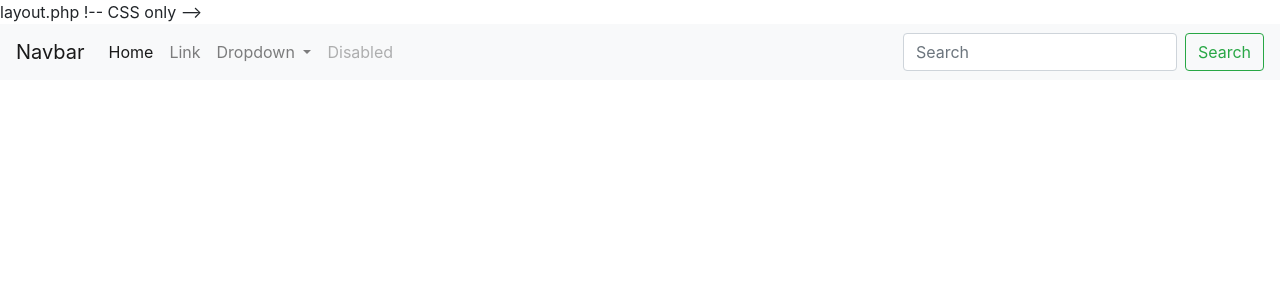
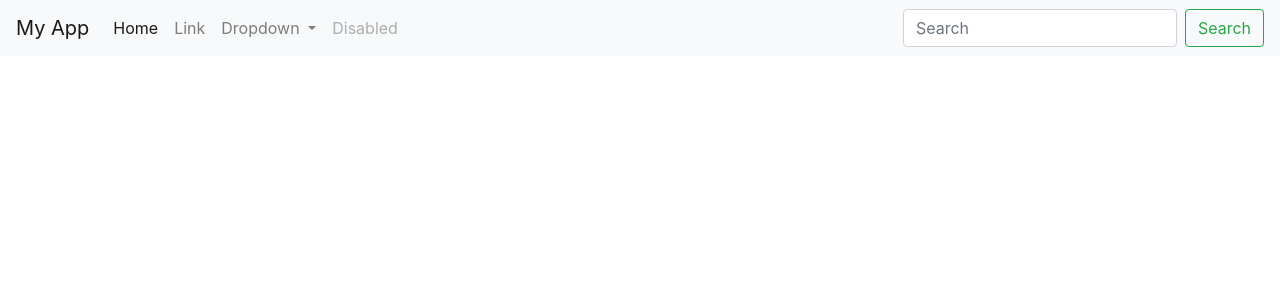
Before and after one commit to nazarella20/framework-php, a PHP site: page /views/layout.php in a window 1280 px wide. Shown: the top 300 px of the page. Run offline with PHP 8.4, Linux system fonts and the light colour scheme.

Commit message:
page d'inscription

```diff
--- a/views/layout.php
+++ b/views/layout.php
@@ -1,15 +1,22 @@
-layout.php
-
-!-- CSS only -->
+<!DOCTYPE html>
+<html lang="fr">
+<head>
+    <meta charset="UTF-8">
+    <meta name="viewport" content="width=device-width, initial-scale=1.0">
+    <title>Document</title>
+    <!-- CSS only -->
 <link rel="stylesheet" href="https://stackpath.bootstrapcdn.com/bootstrap/4.5.2/css/bootstrap.min.css" integrity="sha384-JcKb8q3iqJ61gNV9KGb8thSsNjpSL0n8PARn9HuZOnIxN0hoP+VmmDGMN5t9UJ0Z" crossorigin="anonymous">
 
 <!-- JS, Popper.js, and jQuery -->
 <script src="https://code.jquery.com/jquery-3.5.1.slim.min.js" integrity="sha384-DfXdz2htPH0lsSSs5nCTpuj/zy4C+OGpamoFVy38MVBnE+IbbVYUew+OrCXaRkfj" crossorigin="anonymous"></script>
 <script src="https://cdn.jsdelivr.net/npm/popper.js@1.16.1/dist/umd/popper.min.js" integrity="sha384-9/reFTGAW83EW2RDu2S0VKaIzap3H66lZH81PoYlFhbGU+6BZp6G7niu735Sk7lN" crossorigin="anonymous"></script>
 <script src="https://stackpath.bootstrapcdn.com/bootstrap/4.5.2/js/bootstrap.min.js" integrity="sha384-B4gt1jrGC7Jh4AgTPSdUtOBvfO8shuf57BaghqFfPlYxofvL8/KUEfYiJOMMV+rV" crossorigin="anonymous"></script>
+</head>
+
+<body>
 
 <nav class="navbar navbar-expand-lg navbar-light bg-light">
-  <a class="navbar-brand" href="#">Navbar</a>
+  <a class="navbar-brand" href="/index.php?c=home">My App</a>
   <button class="navbar-toggler" type="button" data-toggle="collapse" data-target="#navbarSupportedContent" aria-controls="navbarSupportedContent" aria-expanded="false" aria-label="Toggle navigation">
     <span class="navbar-toggler-icon"></span>
   </button>
@@ -17,10 +24,10 @@ layout.php
   <div class="collapse navbar-collapse" id="navbarSupportedContent">
     <ul class="navbar-nav mr-auto">
       <li class="nav-item active">
-        <a class="nav-link" href="#">Home <span class="sr-only">(current)</span></a>
+        <a class="nav-link" href="/inscription.php?c=home">Home </a>
       </li>
       <li class="nav-item">
-        <a class="nav-link" href="#">Link</a>
+        <a class="nav-link" href="/connexion.php?c=home">Link</a>
       </li>
       <li class="nav-item dropdown">
         <a class="nav-link dropdown-toggle" href="#" id="navbarDropdown" role="button" data-toggle="dropdown" aria-haspopup="true" aria-expanded="false">
@@ -43,3 +50,5 @@ layout.php
     </form>
   </div>
 </nav>
+</body>
+</html>
```
